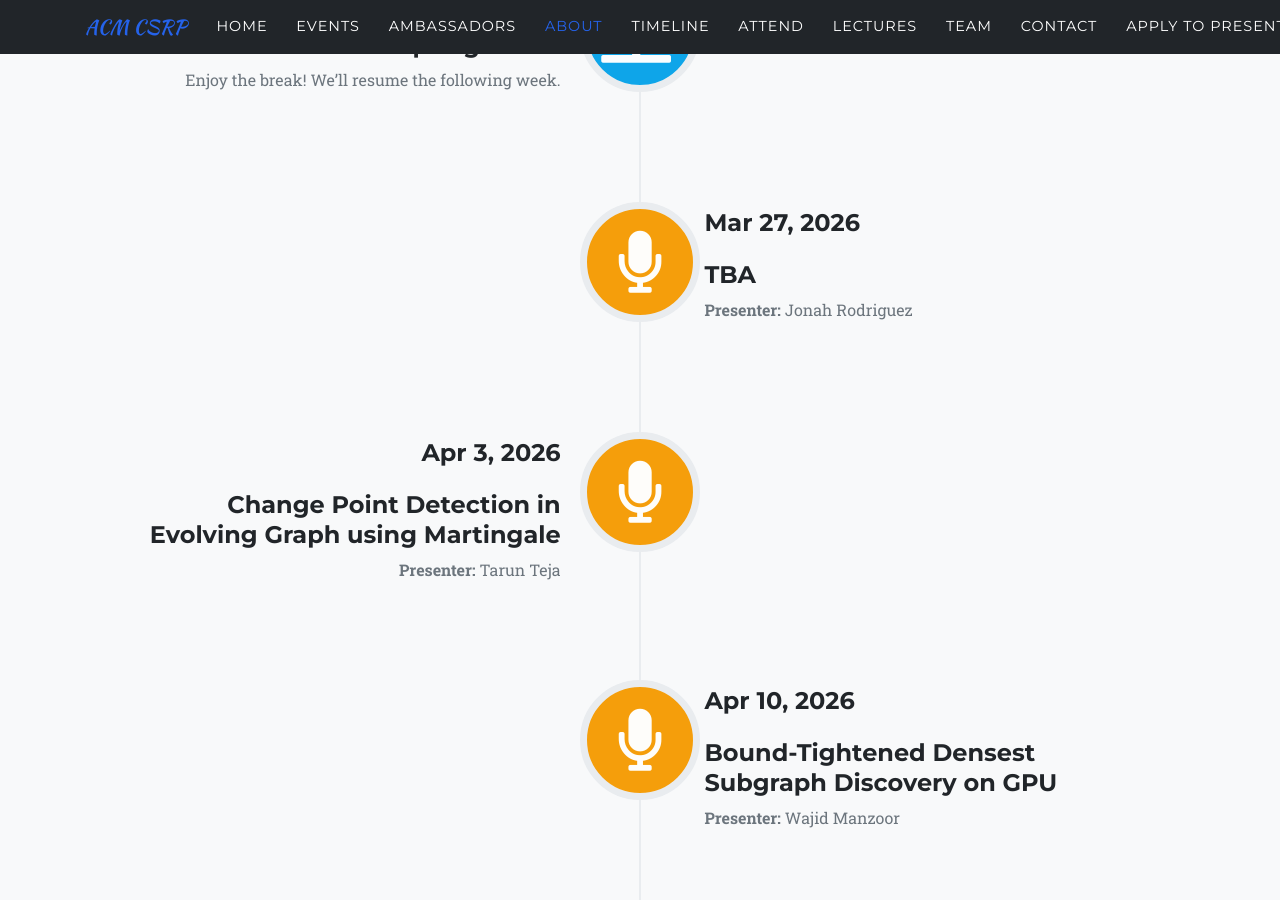
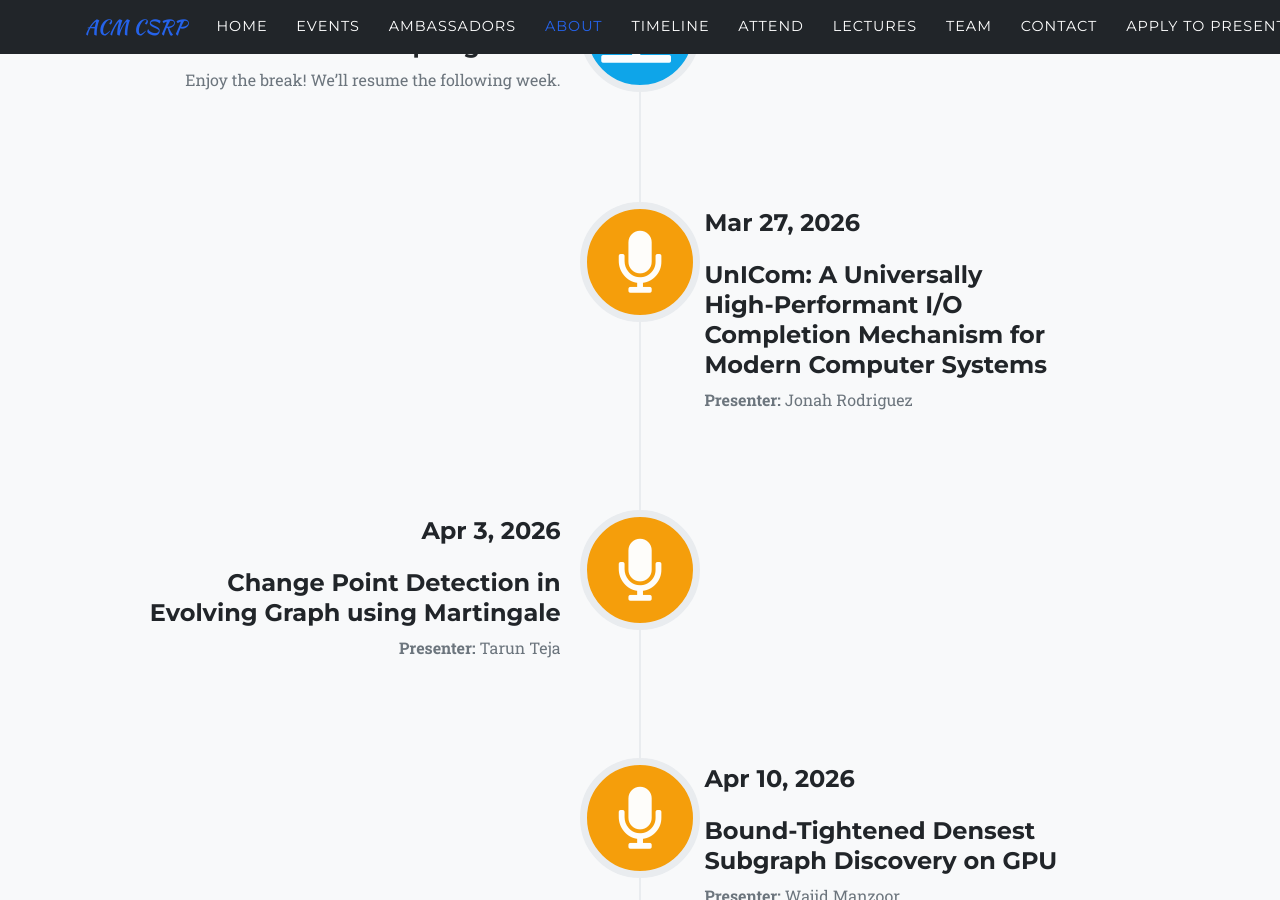
Before and after one commit to csrp-rowan/csrp-rowan.github.io, a Jekyll site: the page built from index.md, in a window 1280 px wide and 900 px high, scrolled down 5004 px. Built offline with Jekyll 4.4.1, drawn with Linux system fonts in a browser that asks for light colours; some web fonts are replaced.

Commit message:
Mon Mar 23 21:06:10 EDT 2026

```diff
--- a/_data/sitetext.yml
+++ b/_data/sitetext.yml
@@ -128,7 +128,7 @@ en: &DEFAULT_EN
         icon: "fas fa-umbrella-beach"
         color: "#0EA5E9"
       - year: "Mar 27, 2026"
-        title: "TBA"
+        title: "UnICom: A Universally High-Performant I/O Completion Mechanism for Modern Computer Systems"
         desc: "**Presenter:** Jonah Rodriguez"
         icon: "fas fa-microphone"
         color: "#F59E0B"
```
Also changed, not shown: 1 other file.
